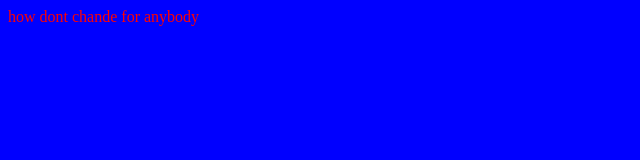
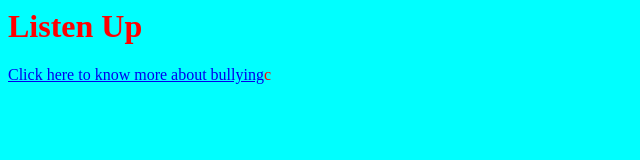
Before and after one commit to ajmers/diamondSpark, a plain HTML site: page index.html in a window 1280 px wide. Shown: the whole page, without its empty margins (0-640 px from the left). Drawn offline with Linux system fonts and the light colour scheme.

Commit message:
add bullying site

```diff
--- /dev/null
+++ b/bullying.css
@@ -0,0 +1,3 @@
+body {
+	font-size: 20px;
+}
--- a/index.html
+++ b/index.html
@@ -6,7 +6,8 @@
 </head>
 
 <body>
-	how dont chande for anybody
+<H1>Listen Up</H1>
+<a href="Bullying.html">Click here to know more about bullying</a>c
 </body>
 
 </html>
--- a/style.css
+++ b/style.css
@@ -1,4 +1,4 @@
 body {
-	background-color:blue;
+	background-color:aqua;
 	color:red;
 }
```
Also changed, not shown: Bullying.html (added, +20 -0 lines).
